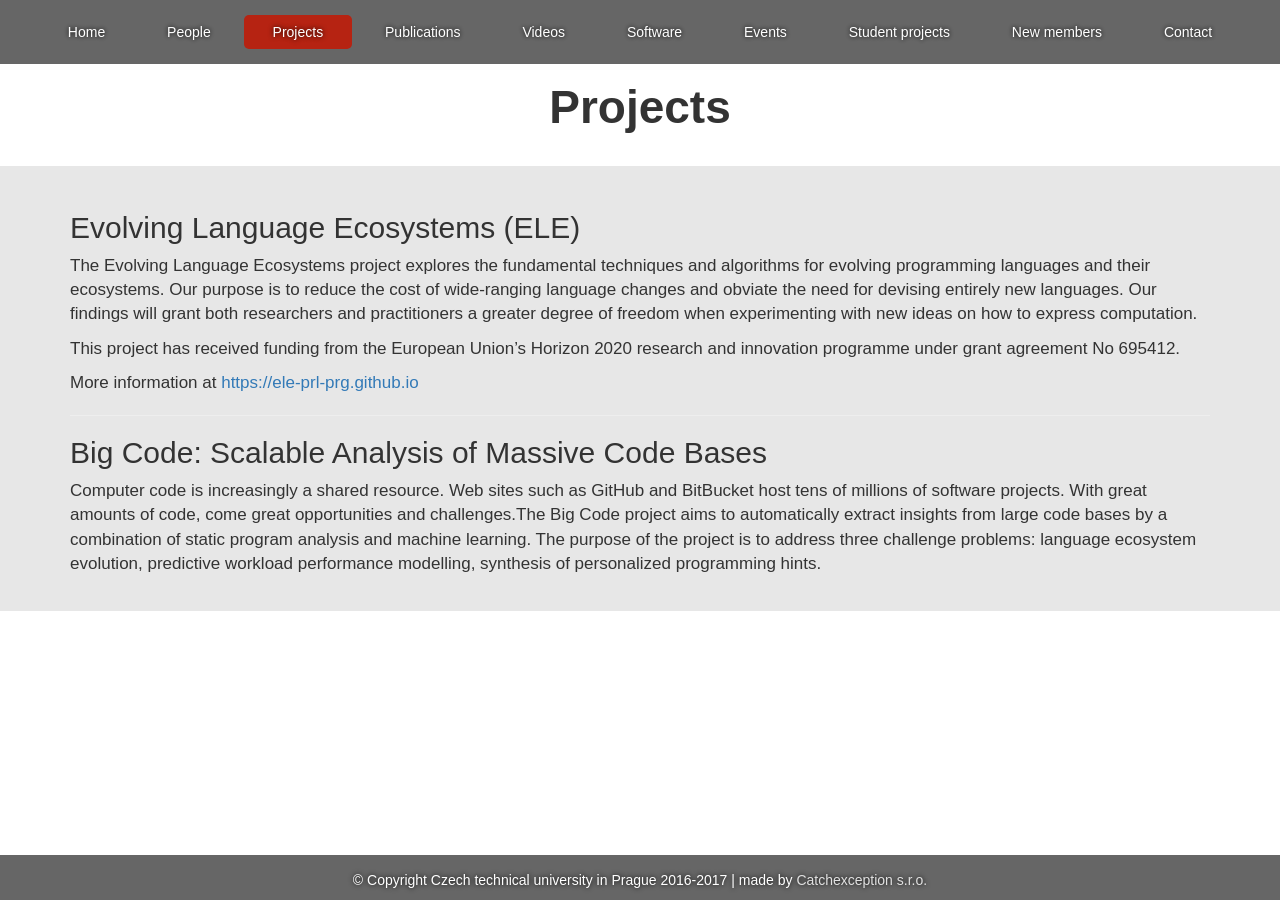
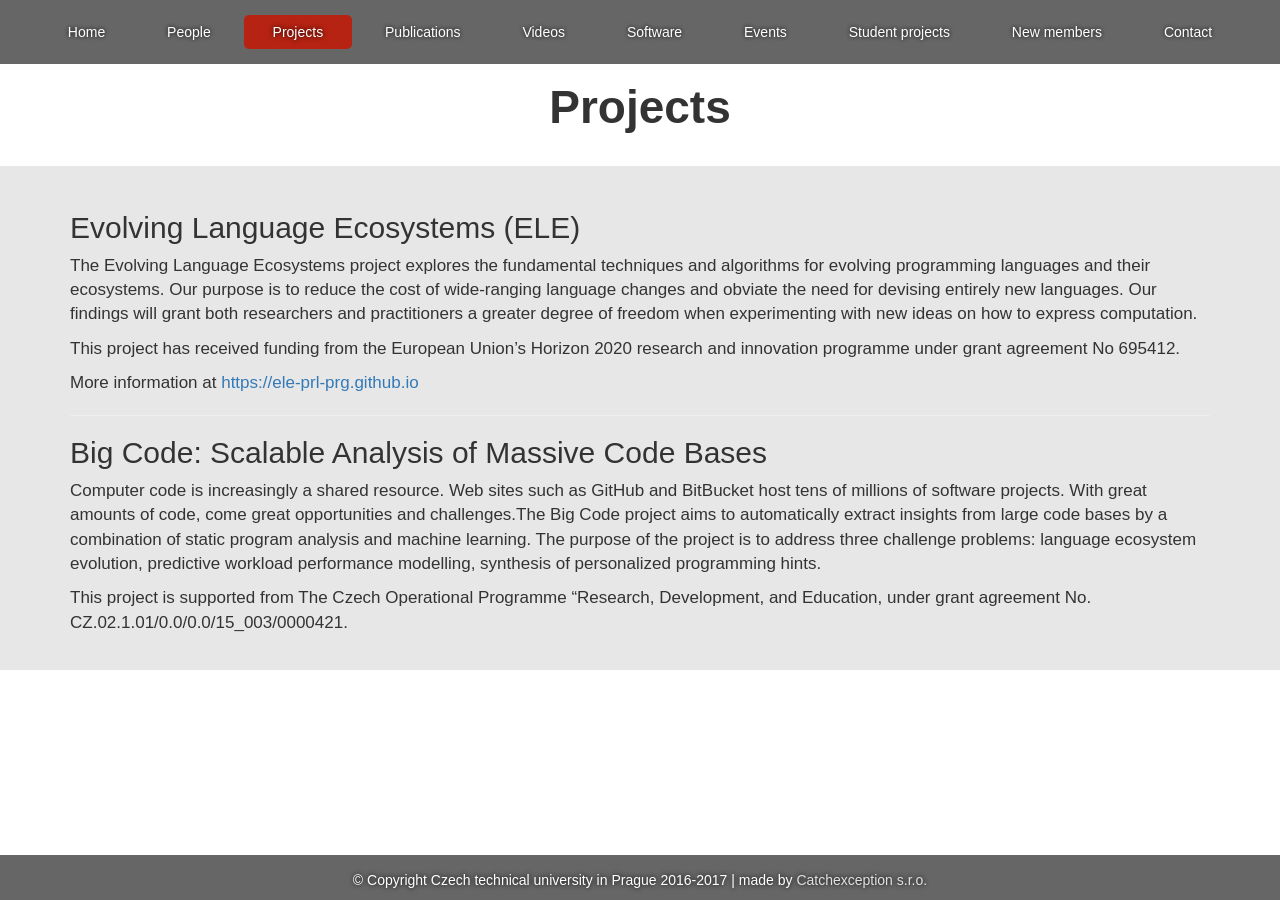
Before and after one commit to PRL-PRG/prl-prg.github.io, a Jekyll site: the page built from projects.md, in a window 1280 px wide. Built offline with Jekyll 4.4.1, drawn with Linux system fonts in a browser that asks for light colours.

Commit message:
Project number.

```diff
--- a/projects.md
+++ b/projects.md
@@ -29,3 +29,7 @@ automatically extract insights from large code bases by a combination of static
 program analysis and machine learning. The purpose of the project is to address
 three challenge problems: language ecosystem evolution, predictive workload
 performance modelling, synthesis of personalized programming hints.
+
+This project is supported from The Czech Operational Programme "Research,
+Development, and Education, under grant agreement No.
+CZ.02.1.01/0.0/0.0/15_003/0000421.
```
